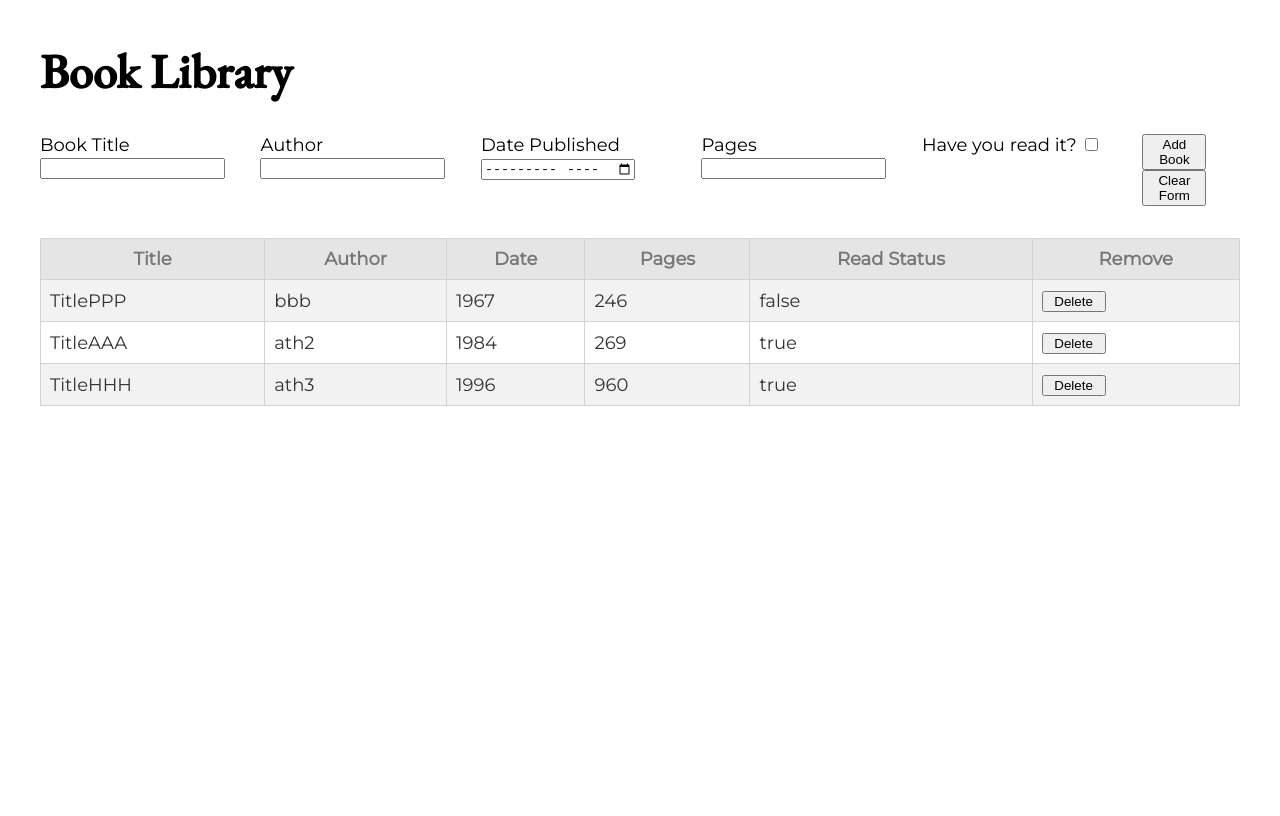
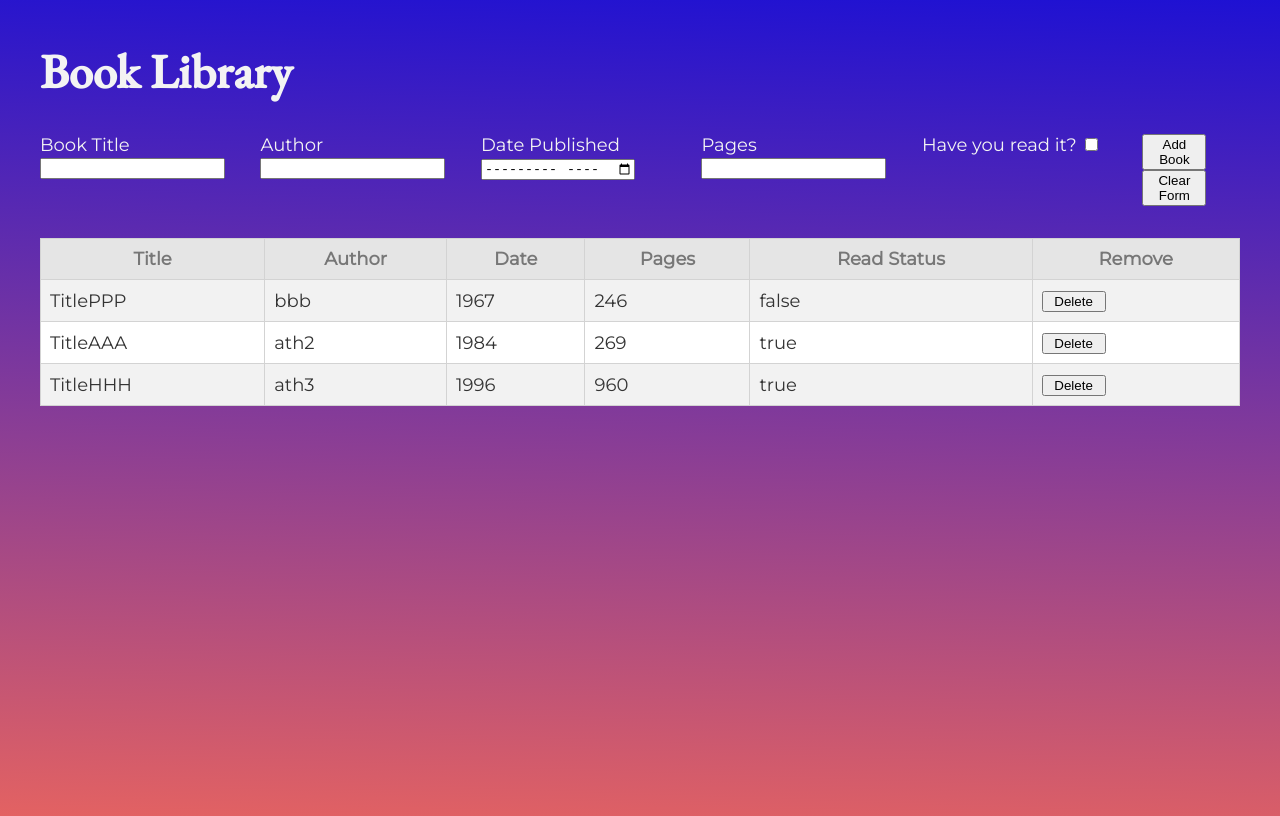
Before and after one commit to rdbarker/Library, a plain HTML site: page index.html in a window 1280 px wide. Drawn offline with nearby package versions, Linux system fonts and the light colour scheme.

Commit message:
added icon fonts and necessary css

```diff
--- a/style.css
+++ b/style.css
@@ -7,6 +7,8 @@ html{
 body{
     display: flex;
     justify-content: center;
+    background: linear-gradient(2deg, #e36262, #1e11d3);
+    height: 100vh;
 }
 
 h1 {
@@ -57,3 +59,6 @@ button{
     width: 100vw;
     max-width: 1200px;
 }
+.controls{
+    color: rgb(243, 243, 243);
+}
```
Also changed, not shown: fonts/icomoon.ttf (added), fonts/icomoon.woff (added), 2 other files.
